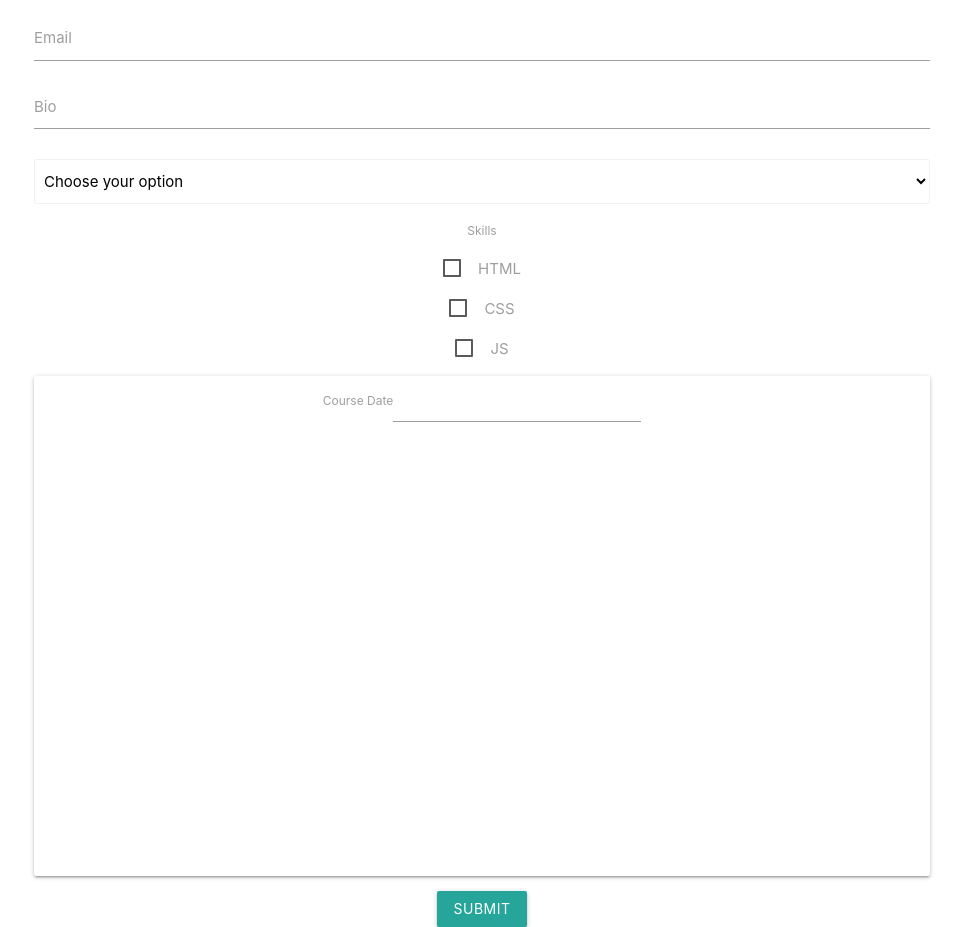
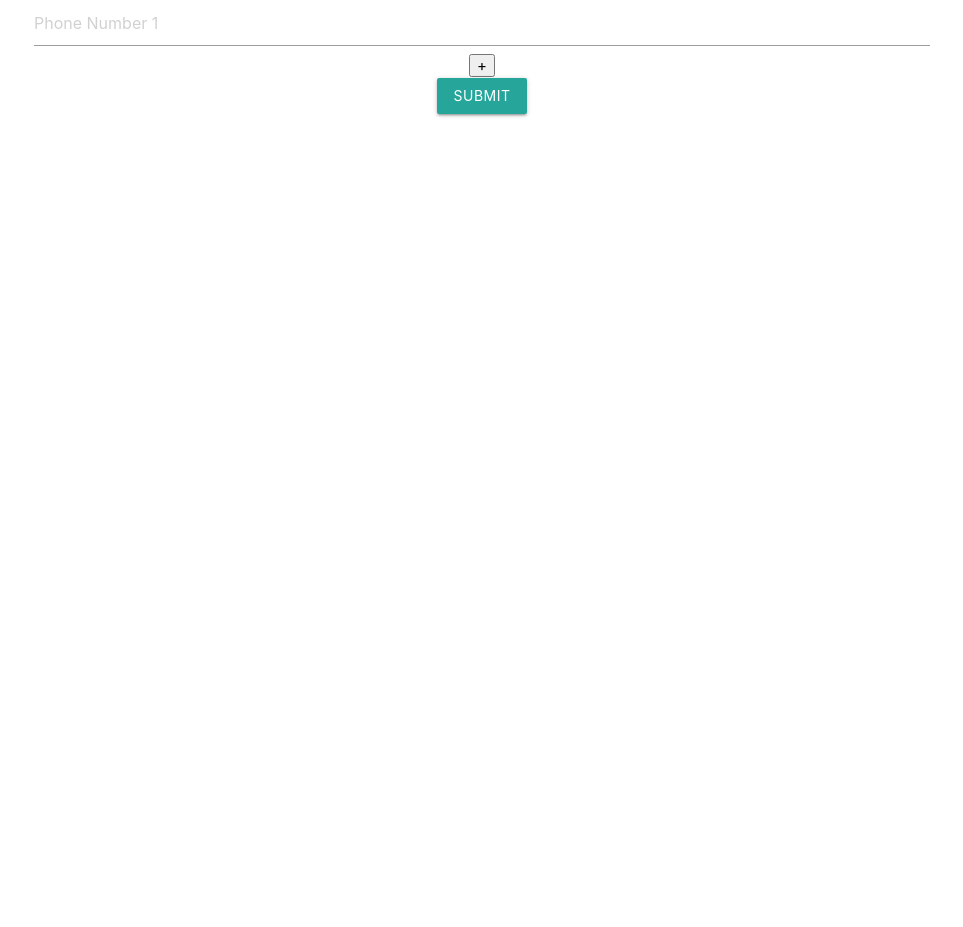
Before and after one commit to akshayjadhav4/FormikControls, a React (Create React App) app: page / in a window 1280 px wide. Shown: the whole page, without its empty margins (158-1121 px from the left). After the commit the page ends 800 px from the top, so only its background shows below. Built offline with nearby package versions, Linux system fonts and the light colour scheme.

Commit message:
dynamic field added

```diff
--- a/src/App.js
+++ b/src/App.js
@@ -1,5 +1,6 @@
 import React from "react";
-import CourseEnrollmentForm from "./components/Course Enrollment Form/CourseEnrollmentForm";
+import FieldArrayInput from "./components/DynamicFields/FieldArrayInput";
+// import CourseEnrollmentForm from "./components/Course Enrollment Form/CourseEnrollmentForm";
 // import RegistrationForm from "./components/Registration Form/RegistrationForm";
 // import FormikContaier from "./components/FormikContaier";
 // import LoginForm from "./components/Login Form/LoginForm";
@@ -10,7 +11,8 @@ function App() {
       {/* <FormikContaier /> */}
       {/* <LoginForm/> */}
       {/* <RegistrationForm/> */}
-      <CourseEnrollmentForm/>
+      {/* <CourseEnrollmentForm/> */}
+      <FieldArrayInput/>
     </div>
   );
 }
--- /dev/null
+++ b/src/components/DynamicFields/FieldArrayInput.js
@@ -0,0 +1,82 @@
+import React from "react";
+import * as Yup from "yup";
+import { Formik, Form, Field, FieldArray } from "formik";
+function FieldArrayInput() {
+  const initialValues = {
+    phoneNumber: [""],
+  };
+
+  const validationSchema = Yup.object({
+
+  });
+
+  const onSubmit = (values, onSubmitProps) => {
+    console.log("Form Data", values);
+    onSubmitProps.setSubmitting(false); //enable button after all process
+    onSubmitProps.resetForm();
+  };
+
+  return (
+    <Formik
+      initialValues={initialValues}
+      validationSchema={validationSchema}
+      onSubmit={onSubmit}
+    >
+      {(formik) => (
+        <Form>
+          <FieldArray name="phoneNumber">
+            {(fieldArrayProps) => {
+              // console.log(fieldArrayProps);
+              const { push, remove, form } = fieldArrayProps;
+              const { values,errors } = form;
+              const { phoneNumber } = values;
+                console.log(errors);
+              return (
+                <div>
+                  {phoneNumber.map((item, index) => {
+                    return (
+                      <div key={index}>
+                        <Field
+                          type="text"
+                          name={`phoneNumber[${index}]`}
+                          placeholder={`Phone Number ${index + 1}`}
+                        />
+                        {index > 0 && (
+                          <button
+                            type="button"
+                            onClick={() => {
+                              remove(index);
+                            }}
+                          >
+                            -
+                          </button>
+                        )}
+                        <button
+                          type="button"
+                          onClick={() => {
+                            push("");
+                          }}
+                        >
+                          +
+                        </button>
+                      </div>
+                    );
+                  })}
+                </div>
+              );
+            }}
+          </FieldArray>
+          <button
+            type="submit"
+            className="waves-effect waves-light btn"
+            disabled={!formik.isValid || formik.isSubmitting}
+          >
+            Submit
+          </button>
+        </Form>
+      )}
+    </Formik>
+  );
+}
+
+export default FieldArrayInput;
```
